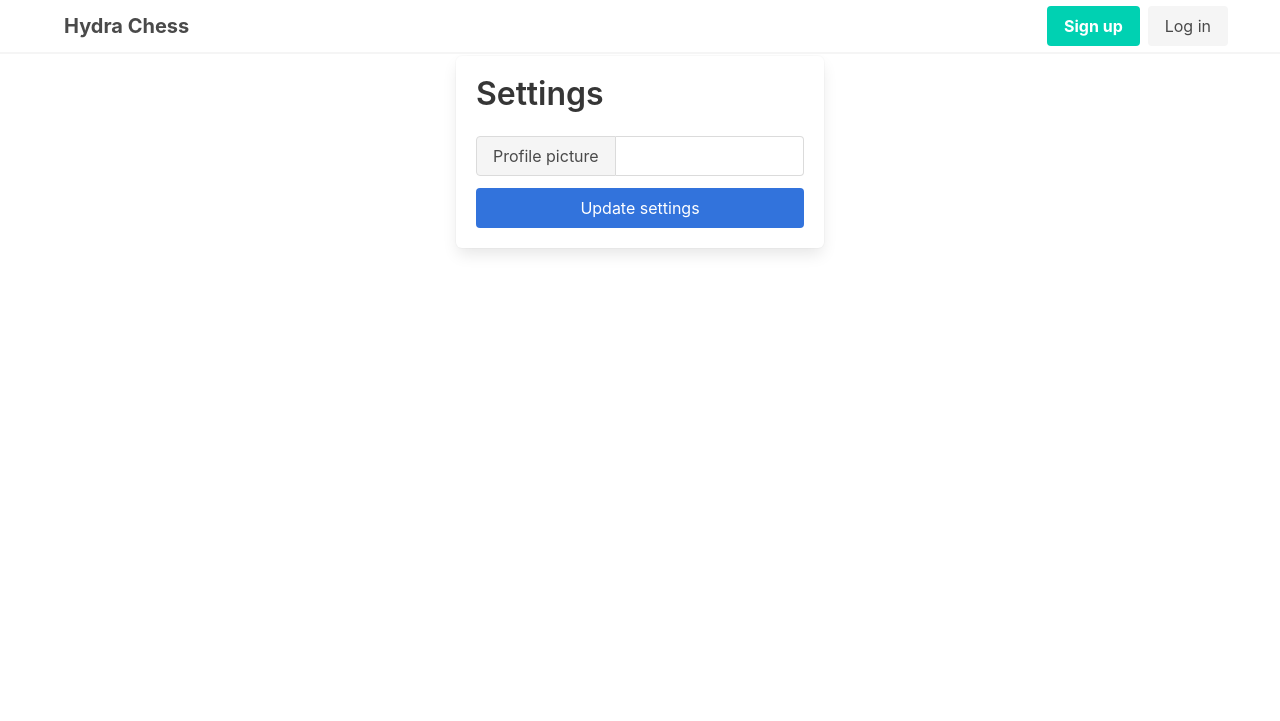
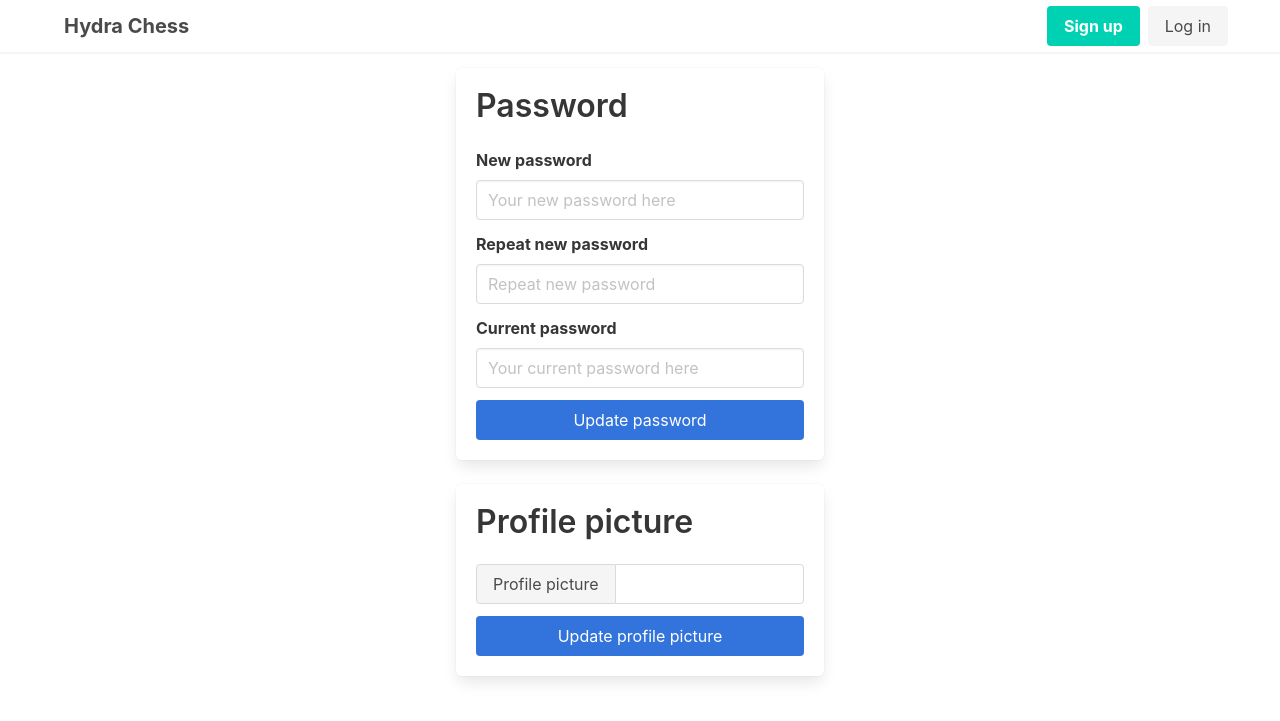
Before and after one commit to aedobrynin/hydraChess, a Flask app: template hydraChess/templates/settings.html in a window 1280 px wide. Shown: the top 721 px of the page. Run offline with Flask 2, Linux system fonts and the light colour scheme; the template is opened without the code that fills it: values that come from a table or form of the project are taken from there, others are empty; some libraries are stand-ins or nearby versions.

Commit message:
Settings update (#35)
404 page was updated
Ability to reset password was added

```diff
--- a/hydraChess/forms.py
+++ b/hydraChess/forms.py
@@ -46,6 +46,15 @@ def password_content_validator(form, field):
         raise StopValidation(message=("Only letters, digits and "
                                       "symbols are allowed"))
 
+    if len(password) < 8:
+        raise StopValidation(
+            message="Password can't be shorter than 8 characters"
+        )
+
+    if len(password) > 127:
+        raise StopValidation(
+            message="Password can't be longer than 127 characters"
+        )
 
 def image_content_validator(form, field):
     image = field.data
@@ -59,59 +68,95 @@ def image_content_validator(form, field):
 
 class SignUpForm(FlaskForm):
     login = \
-        StringField('Nickname',
-                    validators=[validators.DataRequired(),
-                                login_content_validator,
-                                validators.Length(min=3,
-                                                  message=("Nickname can't be "
-                                                           "shorter than "
-                                                           "%(min)d "
-                                                           "characters")),
-                                validators.Length(max=20,
-                                                  message=("Nickname can't be "
-                                                           "longer than "
-                                                           "%(max)d "
-                                                           "characters"))])
+        StringField(
+            'Nickname',
+            validators=[
+                validators.DataRequired(),
+                login_content_validator,
+                validators.Length(
+                    min=3,
+                    message="Nickname can't be shorter than %(min)d characters"
+                ),
+                validators.Length(
+                    max=20,
+                    message="Nickname can't be longer than %(max)d characters"
+                )
+            ]
+        )
 
     password = \
-        PasswordField('Password',
-                      validators=[validators.DataRequired(),
-                                  validators.Length(min=8,
-                                                    message=("Password can't "
-                                                             "be shorter than "
-                                                             "%(min)d "
-                                                             "characters")),
-                                  validators.Length(max=127,
-                                                    message=("Password can't "
-                                                             "be longer than "
-                                                             "%(max)d "
-                                                             "characters")),
-                                  password_content_validator])
+        PasswordField(
+            'Password',
+            validators=[
+                validators.DataRequired(),
+                password_content_validator
+            ]
+        )
 
     confirm_password = \
-        PasswordField('Confirm password',
-                      validators=[validators.DataRequired(),
-                                  validators.EqualTo('password',
-                                                     message=("Passwords must "
-                                                              "match"))])
+        PasswordField(
+            'Confirm password',
+            validators=[
+                validators.EqualTo(
+                    'password',
+                    message="Passwords must match"
+                )
+            ]
+        )
 
     submit = SubmitField('Register')
 
 
 class LoginForm(FlaskForm):
     login = StringField('Nickname', validators=[validators.DataRequired()])
-    password = PasswordField('Password',
-                             validators=[validators.DataRequired()])
+    password = PasswordField(
+        'Password',
+        validators=[validators.DataRequired()]
+    )
 
     remember_me = BooleanField('Remember me')
     submit = SubmitField('Sign in')
 
 
-class SettingsForm(FlaskForm):
-    image = FileField('Profile picture',
-                      validators=[FileRequired(),
-                                  FileAllowed(['jpg', 'png', 'jpeg'],
-                                              ('Only .png, .jpg, .jpeg '
-                                               ' images are allowed')),
-                                  image_content_validator])
-    submit = SubmitField('Update settings')
+class PictureForm(FlaskForm):
+    image = \
+        FileField(
+            'Profile picture',
+            validators=[
+                FileRequired(),
+                FileAllowed(
+                    ['jpg', 'png', 'jpeg'],
+                    'Only .png, .jpg, .jpeg images are allowed'
+                ),
+                image_content_validator
+            ]
+        )
+
+    submit_picture = SubmitField('Update profile picture')
+
+
+class ChangePasswordForm(FlaskForm):
+    new_password = PasswordField(
+        'New password',
+        validators=[
+            validators.DataRequired(),
+            password_content_validator
+        ]
+    )
+
+    repeat_password = PasswordField(
+        'Repeat new password',
+        validators=[
+            validators.EqualTo(
+                'new_password',
+                message='Passwords must match'
+            )
+        ]
+    )
+
+    current_password = PasswordField(
+        'Current password',
+        validators=[validators.DataRequired()]
+    )
+
+    submit_password = SubmitField('Update password')
--- a/hydraChess/templates/settings.html
+++ b/hydraChess/templates/settings.html
@@ -1,41 +1,121 @@
 {% extends "base.html" %}
 
 {% block content %}
-{% set error_shown = False %}
+{% set change_password_form_error_shown = False %}
+{% set picture_form_error_shown = False %}
 <body>
   <div class="container">
-    <div class="columns is-centered pt-1">
+    <div class="columns is-centered mt-1">
       <div class="column is-one-third">
         <div class="box">
-          <h1 class="title">Settings</h1>
+          <h1 class='title'>Password</h1>
+          <form method="post">
+            {{ change_password_form.csrf_token }}
+            <div class="field">
+              <label class='label'>
+                {{ change_password_form.new_password.label }}
+              </label>
+              <div class='control'>
+                {{ change_password_form.new_password(
+                  class='input',
+                  type='password',
+                  placeholder='Your new password here')
+                }}
+                {% if change_password_form.new_password.errors and
+                    not change_password_form_error_shown %}
+                  <p class='help is-danger'>
+                    {{ change_password_form.new_password.errors[0] }}
+                  </p>
+                  {% set change_password_form_error_shown = True %}
+                {% endif %}
+              </div>
+            </div>
+            <div class="field">
+              <label class='label'>
+                {{ change_password_form.repeat_password.label }}
+              </label>
+              <div class='control'>
+                {{ change_password_form.repeat_password(
+                  class='input',
+                  type='password',
+                  placeholder='Repeat new password')
+                }}
+                {% if change_password_form.repeat_password.errors and
+                    not change_password_form_error_shown %}
+                  <p class='help is-danger'>
+                    {{ change_password_form.repeat_password.errors[0] }}
+                  </p>
+                  {% set change_password_form_error_shown = True %}
+                {% endif %}
+              </div>
+            </div>
+            <div class="field">
+              <label class='label'>
+                {{ change_password_form.current_password.label }}
+              </label>
+              <div class='control'>
+                {{ change_password_form.current_password(
+                  class='input',
+                  type='password',
+                  placeholder='Your current password here')
+                }}
+                {% if change_password_form.current_password.errors and
+                    not change_password_form_error_shown %}
+                  <p class='help is-danger'>
+                    {{ change_password_form.current_password.errors[0] }}
+                  </p>
+                  {% set change_password_form_error_shown = True %}
+                {% endif %}
+              </div>
+            </div>
+            <div class='field'>
+              <div class='control'>
+                {{ change_password_form.submit_password(
+                    class='button is-link is-fullwidth',
+                    type='submit'
+                   )
+                }}
+              {% if change_password_form.message %}
+                <p class='help is-success'>
+                  {{ change_password_form.message }}
+                </p>
+              {% endif %}
+              </div>
+            </div>
+          </form>
+        </div>
+        <div class='box'>
+          <h1 class='title'>Profile picture</h1>
           <form method="post" enctype="multipart/form-data">
-            {{ form.csrf_token }}
-
+            {{ picture_form.csrf_token }}
 						<div class="field">
 							<div class="file has-name is-fullwidth">
 								<label class="file-label">
-									{{ form.image(class="file-input", type="file") }}
+									{{ picture_form.image(class="file-input", type="file") }}
 									<span class="file-cta">
 										<span class="file-label">
-											{{ form.image.label }}
+											{{ picture_form.image.label }}
 										</span>
 									</span>
 									<span class="file-name"></span>
 								</label>
 							</div>
-							{% if form.image.errors and not error_shown %}
-								<p class="help is-danger">{{ form.image.errors[0] }}</p>
-								{% set error_shown = True %}
+							{% if picture_form.image.errors and not picture_form_error_shown %}
+								<p class="help is-danger">{{ picture_form.image.errors[0] }}</p>
+								{% set picture_form_error_shown = True %}
 							{% endif %}
 						</div>
             <div class="field">
               <div class="control">
-                {{ form.submit(
+                {{ picture_form.submit_picture(
                     class="button is-link is-fullwidth",
                     type="submit"
                    )
                 }}
               </div>
+              {% if picture_form.message %}
+                <p class='help is-success'>{{ picture_form.message }}</p>
+              {% endif %}
             </div>
           </form>
         </div>
@@ -43,36 +123,6 @@
     </div>
   </div>
 </body>
-<!--
-<form class="basic-form mt-2" method="POST" enctype="multipart/form-data">
-  {{ form.csrf_token }}
-
-  <div class="form-group">
-    {{ form.image.label }}<br>
-    <div class="input-group">
-      <div class="custom-file">
-        <input type="file" name="image" class="custom-file-input" id="image">
-          <label class="custom-file-label" for="inputGroupFile01">Choose file</label>
-      </div>
-    </div>
-
-    {% if form.image.errors %}
-    <div class="m-0 p-0 mb-2 error-message">
-      {{ form.image.errors[0] }}
-    </div>
-    {% endif %}
-  </div>
-  {{ form.submit(type="submit", class="btn w-100 submit-button") }}
-
-  {% if message %}
-    <div class="alert alert-success mt-2 mb-1" role="alert">
-      {{ message }}
-    </div>
-  {% endif %}
-
-</form>
-!-->
-
 {% endblock %}
 
 {% block extra_scripts %}
```
Also changed, not shown: hydraChess/__main__.py (+24 -9 lines), hydraChess/templates/404.html (+14 -1 lines), tests/test_api.py (+3 -2 lines), tests/test_login_system.py (+124 -0 lines).
